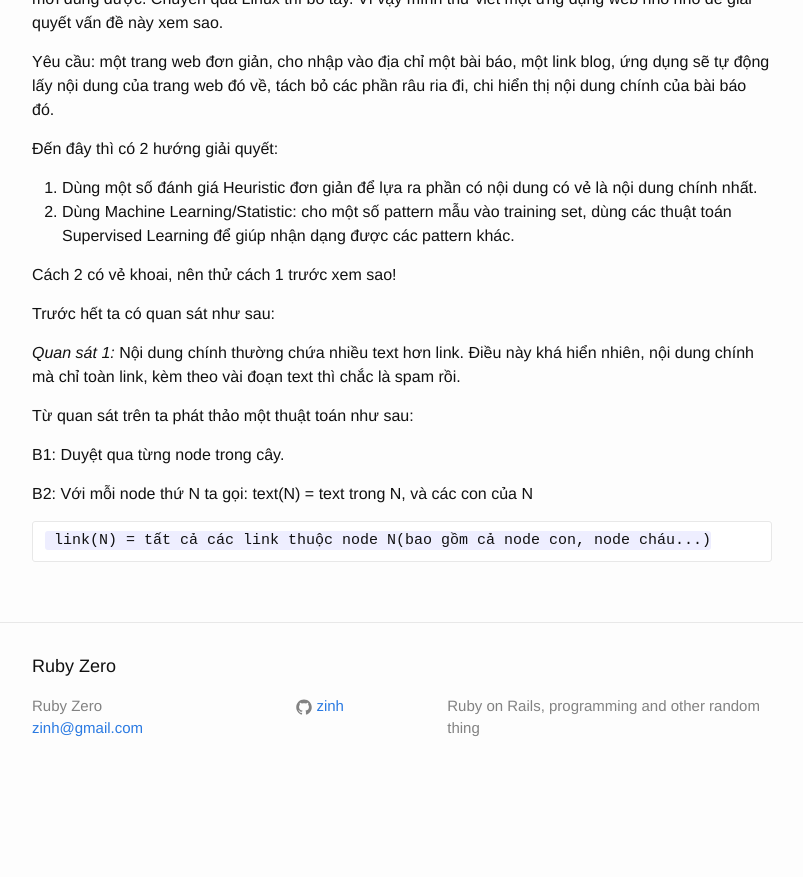
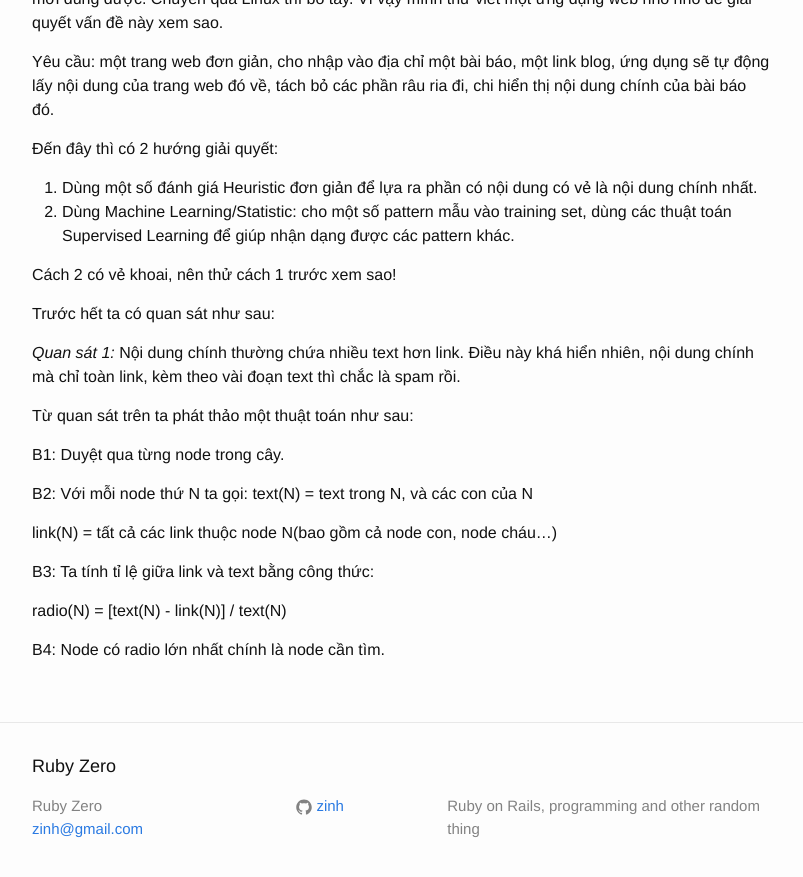
Before and after one commit to zinh/zinh.github.io, a Jekyll site: the page built from _posts/2014-10-01-tach-noi-dung-chinh-mot-trang-tin.md, in a window 1280 px wide and 900 px high, scrolled down 663 px. Shown: the top 877 px of the window, without its empty margins (238-1041 px from the left). Built offline with Jekyll 4.4.1, drawn with Linux system fonts in a browser that asks for light colours; before the commit the page ends 1463 px from its top, so only the background shows below that.

Commit message:
Update 2014-10-01-tach-noi-dung-chinh-mot-trang-tin.md

```diff
--- a/_posts/2014-10-01-tach-noi-dung-chinh-mot-trang-tin.md
+++ b/_posts/2014-10-01-tach-noi-dung-chinh-mot-trang-tin.md
@@ -38,4 +38,10 @@ B1: Duyệt qua từng node trong cây.
 
 B2: Với mỗi node thứ N ta gọi: text(N) = text trong N, và các con của N
 
-     link(N) = tất cả các link thuộc node N(bao gồm cả node con, node cháu...)
+  link(N) = tất cả các link thuộc node N(bao gồm cả node con, node cháu...)
+
+B3: Ta tính tỉ lệ giữa link và text bằng công thức:
+
+  radio(N) = [text(N) - link(N)] / text(N)
+
+B4: Node có radio lớn nhất chính là node cần tìm.
```
